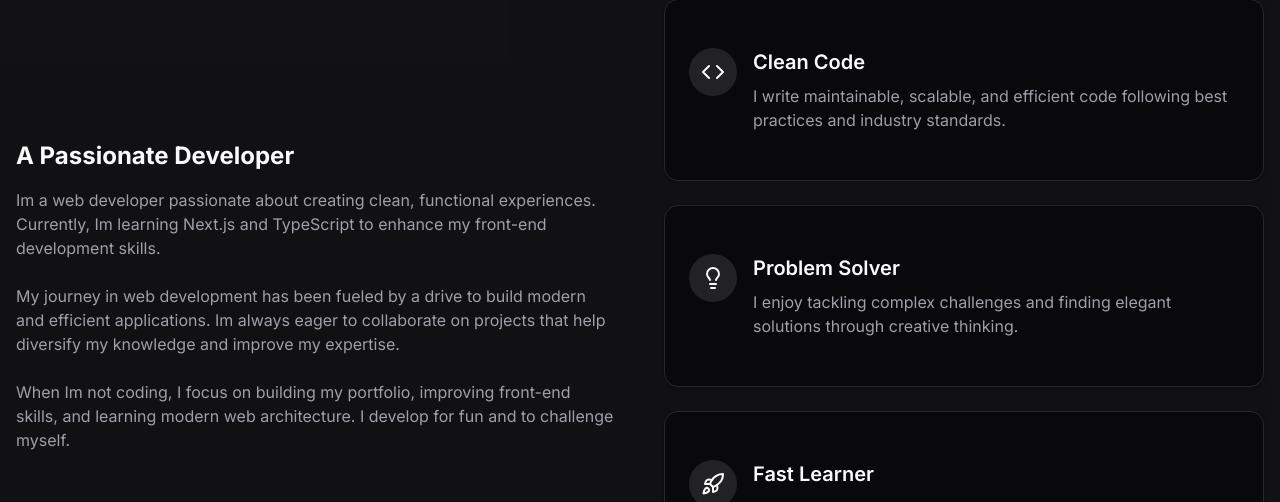
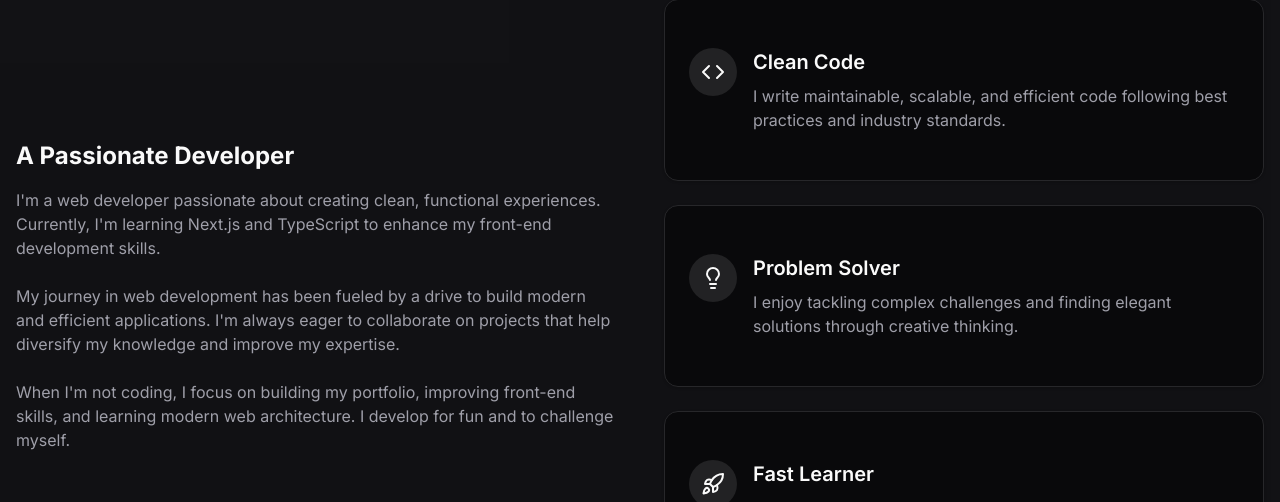
Before and after one commit to Tejahaha/NEXT-foilo, a Next.js app: page / in a window 1280 px wide. Shown: the part 954-1456 px from the top of the page. Built offline with nearby package versions, Linux system fonts and the light colour scheme.

Commit message:
eslint errors solved

```diff
--- a/src/components/about.tsx
+++ b/src/components/about.tsx
@@ -39,13 +39,13 @@ export default function About() {
           >
             <h3 className="text-2xl font-bold mb-4">A Passionate Developer</h3>
             <p className="text-muted-foreground mb-6">
-  Im a web developer passionate about creating clean, functional experiences. Currently, Im learning Next.js and TypeScript to enhance my front-end development skills.
+  I&apos;m a web developer passionate about creating clean, functional experiences. Currently, I&apos;m learning Next.js and TypeScript to enhance my front-end development skills.
 </p>
 <p className="text-muted-foreground mb-6">
-  My journey in web development has been fueled by a drive to build modern and efficient applications. Im always eager to collaborate on projects that help diversify my knowledge and improve my expertise.
+  My journey in web development has been fueled by a drive to build modern and efficient applications. I&apos;m always eager to collaborate on projects that help diversify my knowledge and improve my expertise.
 </p>
 <p className="text-muted-foreground">
-  When Im not coding, I focus on building my portfolio, improving front-end skills, and learning modern web architecture. I develop for fun and to challenge myself.
+  When I&apos;m not coding, I focus on building my portfolio, improving front-end skills, and learning modern web architecture. I develop for fun and to challenge myself.
 </p>
 
           </motion.div>
--- a/src/components/contact.tsx
+++ b/src/components/contact.tsx
@@ -172,8 +172,8 @@ export default function Contact() {
                   <div className="flex flex-col items-start space-y-3">
                     <h4 className="text-lg font-semibold">Psst! A little secret... 🤫</h4>
                     <p>
-          This fancy form above? Yeah, it doesnt actually send me emails.
-          Its just a pretty UI demonstration. 🎭 Sorry to burst your bubble!
+                      This fancy form above? Yeah, it doesn&apos;t actually send me emails.
+                      It&apos;s just a pretty UI demonstration. 🎭 Sorry to burst your bubble!
                     </p>
                     <p>
                       If you <i>actually</i> want to reach me, try my email or phone
@@ -181,11 +181,8 @@ export default function Contact() {
                       <span className="font-bold">over there on the right</span>.
                     </p>
                     <p>
-          Or slide into my Instagram DMs if youre feeling social.
+                      Or slide into my Instagram DMs if you&apos;re feeling social.
                       I promise I check those more than this non-functional form! 😂
-        </p>
-        <p>
-        Love Ya ❤️
                     </p>
                   </div>
                 </CardContent>
```
Lines whose indentation alone changed are shown as unchanged.
